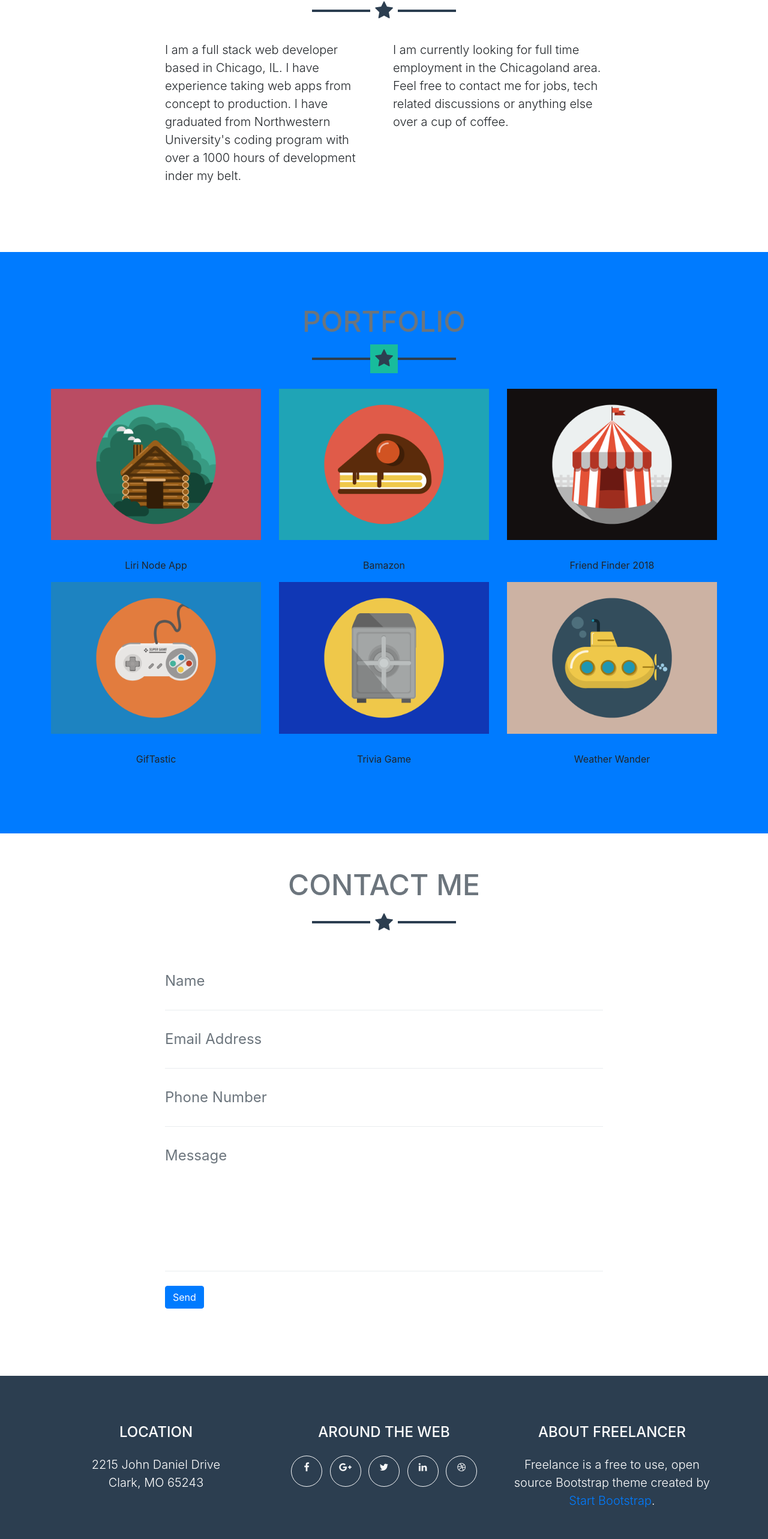
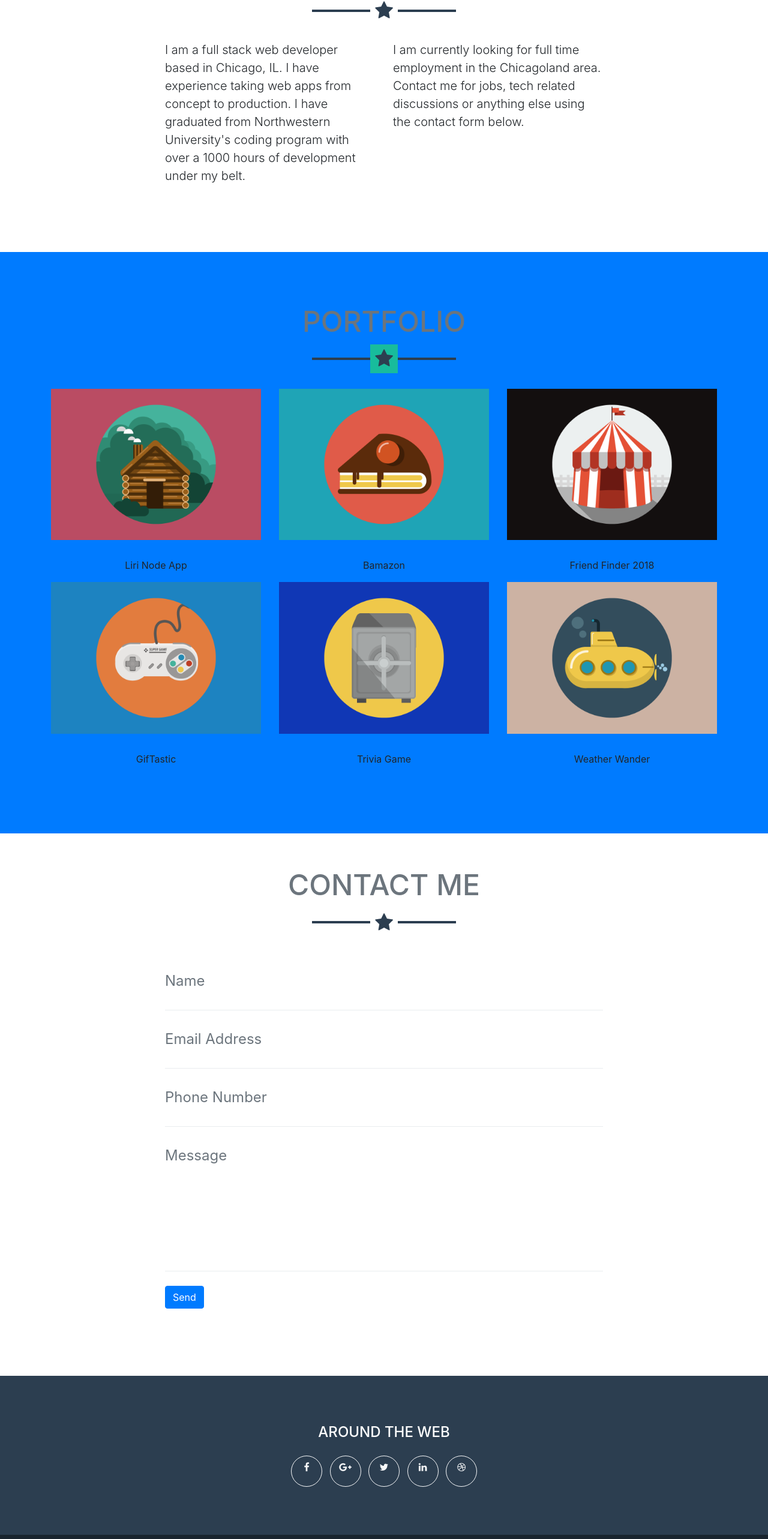
Before and after one commit to sadeq786/new-bootstrap-portfolio, a website with bundled scripts: page index.html in a window 1280 px wide. Shown: the part 944-3509 px from the top of the page at 60% size. Built offline with nearby package versions, Linux system fonts and the light colour scheme.

```diff
--- a/index.html
+++ b/index.html
@@ -71,12 +71,12 @@
       <div class="row">
         <div class="col-lg-4 ml-auto">
           <p class="lead">I am a full stack web developer based in Chicago, IL. I have experience taking web apps from concept to production.
-            I have graduated from Northwestern University's coding program with over a 1000 hours of development inder my
+            I have graduated from Northwestern University's coding program with over a 1000 hours of development under my
             belt. </p>
         </div>
         <div class="col-lg-4 mr-auto">
-          <p class="lead">I am currently looking for full time employment in the Chicagoland area. Feel free to contact me for jobs, tech
-            related discussions or anything else over a cup of coffee.</p>
+          <p class="lead">I am currently looking for full time employment in the Chicagoland area. Contact me for jobs, tech
+            related discussions or anything else using the contact form below. </p>
         </div>
       </div>
     </div>
@@ -212,9 +212,7 @@
     <div class="container">
       <div class="row">
         <div class="col-md-4 mb-5 mb-lg-0">
-          <h4 class="text-uppercase mb-4">Location</h4>
-          <p class="lead mb-0">2215 John Daniel Drive
-            <br>Clark, MO 65243</p>
+
         </div>
         <div class="col-md-4 mb-5 mb-lg-0">
           <h4 class="text-uppercase mb-4">Around the Web</h4>
@@ -247,9 +245,7 @@
           </ul>
         </div>
         <div class="col-md-4">
-          <h4 class="text-uppercase mb-4">About Freelancer</h4>
-          <p class="lead mb-0">Freelance is a free to use, open source Bootstrap theme created by
-            <a href="http://startbootstrap.com">Start Bootstrap</a>.</p>
+
         </div>
       </div>
     </div>
@@ -257,7 +253,7 @@
 
   <div class="copyright py-4 text-center text-white">
     <div class="container">
-      <small>Copyright &copy; Your Website 2018</small>
+      <small>Copyright &copy; SHAIKH RAHMAN 2018</small>
     </div>
   </div>
 
```
Also changed, not shown: 1 other file.
